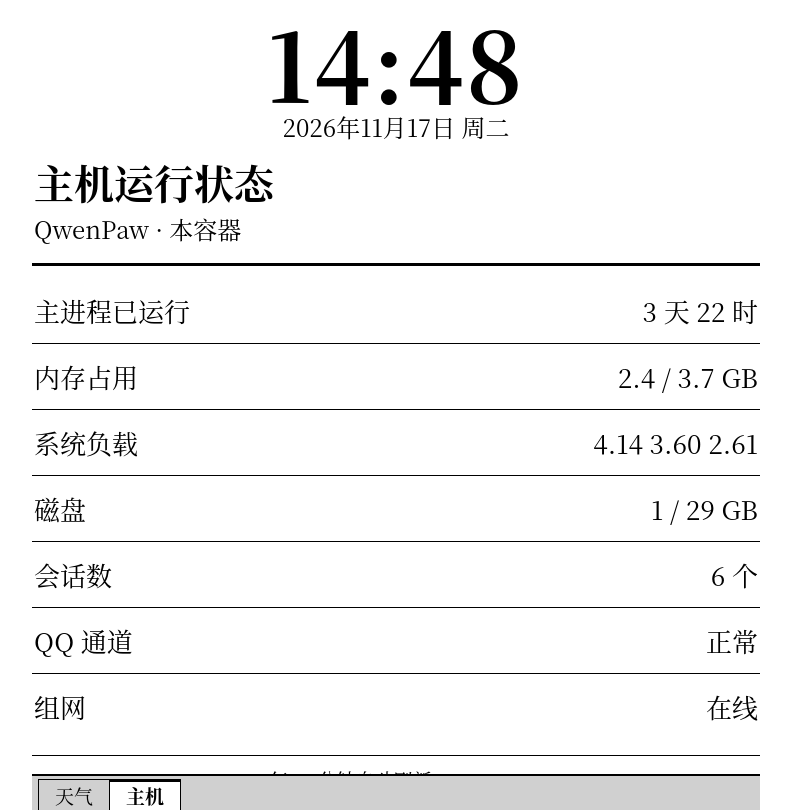
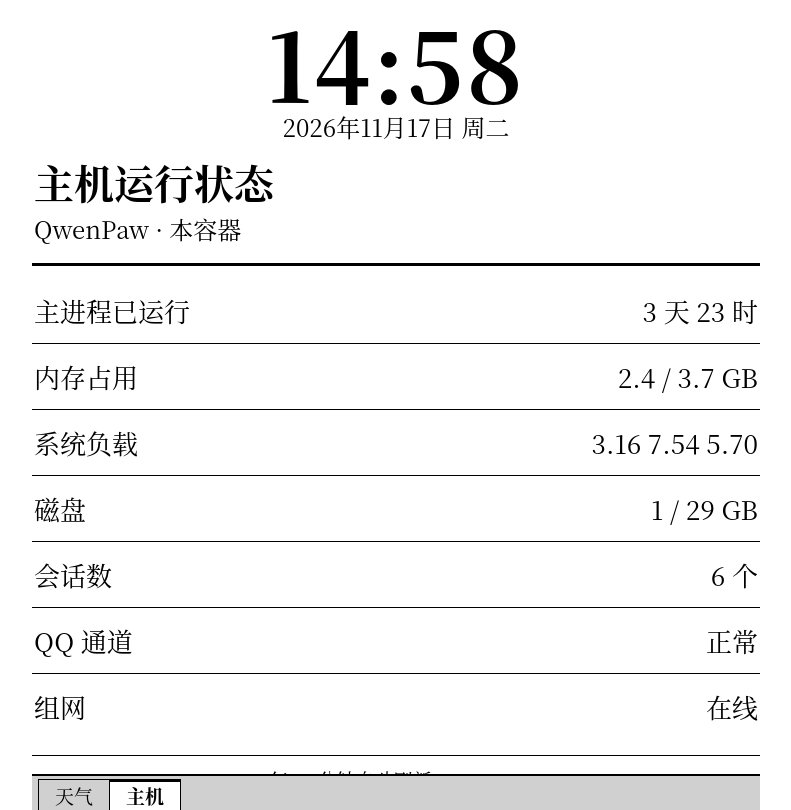
Before and after one commit to xiaohui33/mb, a plain HTML site: page status/index.html in a window 1280 px wide. Shown: the whole page, without its empty margins (244-1035 px from the left). Drawn offline with Linux system fonts and the light colour scheme.

Commit message:
update 2026-11-17 06:58 UTC

```diff
--- a/status/index.html
+++ b/status/index.html
@@ -54,7 +54,7 @@
 <body>
 <div id="main">
 
-<div class="clock" id="clock">14:48</div>
+<div class="clock" id="clock">14:58</div>
 <div class="date" id="date">11 月 17 日　星期二</div>
 <div class="hero"><table><tr><td>
   <div class="cond">主机运行状态</div>
@@ -62,16 +62,16 @@
 </td></tr></table></div>
 <div class="rule"></div>
 <table class="kv">
-  <tr><td>主进程已运行</td><td class="r">3 天 22 时</td></tr>
+  <tr><td>主进程已运行</td><td class="r">3 天 23 时</td></tr>
   <tr><td>内存占用</td><td class="r">2.4 / 3.7 GB</td></tr>
-  <tr><td>系统负载</td><td class="r">4.14 3.60 2.61</td></tr>
+  <tr><td>系统负载</td><td class="r">3.16 7.54 5.70</td></tr>
   <tr><td>磁盘</td><td class="r">1 / 29 GB</td></tr>
   <tr><td>会话数</td><td class="r">6 个</td></tr>
   <tr><td>QQ 通道</td><td class="r">正常</td></tr>
   <tr><td>组网</td><td class="r">在线</td></tr>
 </table>
 
-<div class="foot">每 10 分钟自动刷新　·　14:48</div>
+<div class="foot">每 10 分钟自动刷新　·　14:58</div>
 </div>
 <div class="tabbar" id="bar">
   <a class="" href="../">天气</a><a class="cur" href="./">主机</a>
@@ -80,7 +80,7 @@
 (function () {
   // Kindle 设备时钟常年不准（常见是停在 UTC），所以不以设备时间为准：
   // 用服务端渲染时刻做基准，之后用毫秒差自行走字，每次页面自刷新都会重新校准。
-  var SERVER_MS = 1794898118082;   // 服务端 epoch(ms)
+  var SERVER_MS = 1794898722893;   // 服务端 epoch(ms)
   var TZ_OFF = 8;         // 显示时区偏移（小时，如 8）
   var OFFSET = SERVER_MS - (new Date()).getTime();
   var bar = document.getElementById('bar');
```
Also changed, not shown: index.html (+3 -3 lines).
